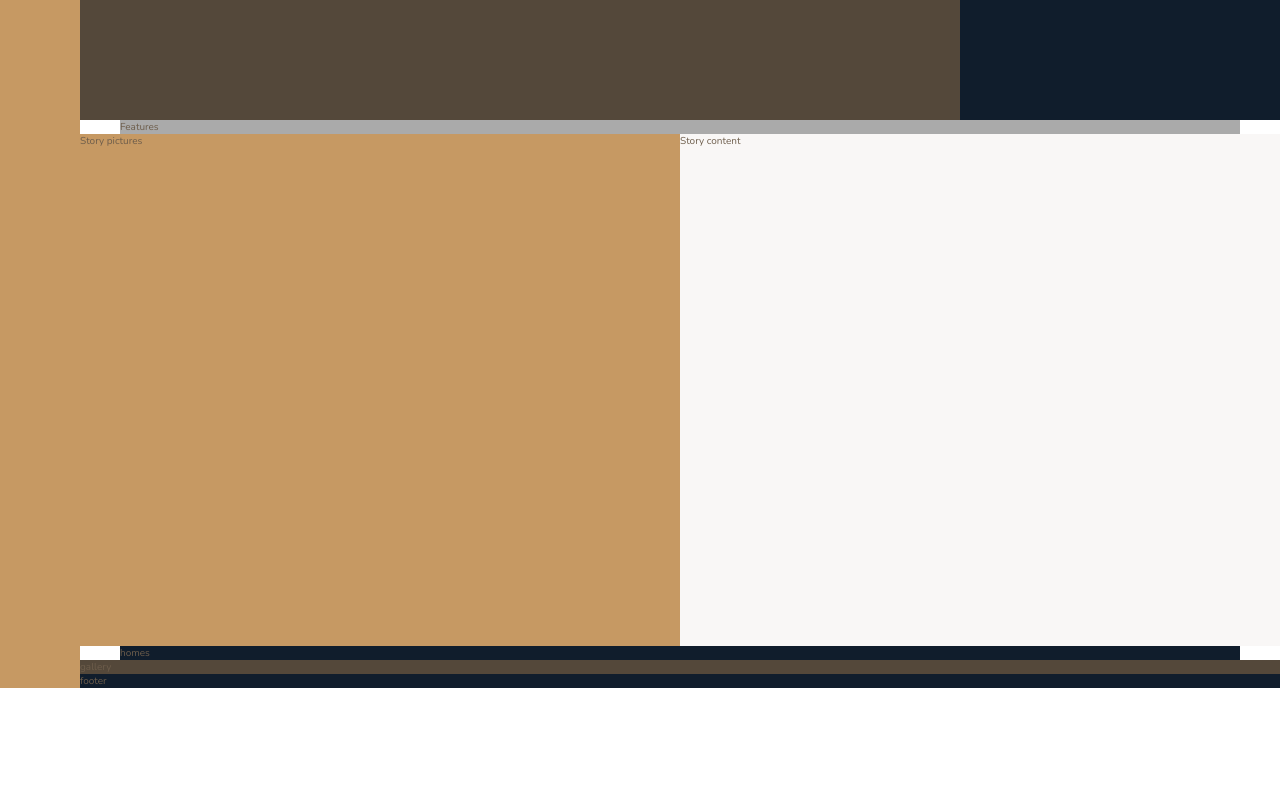
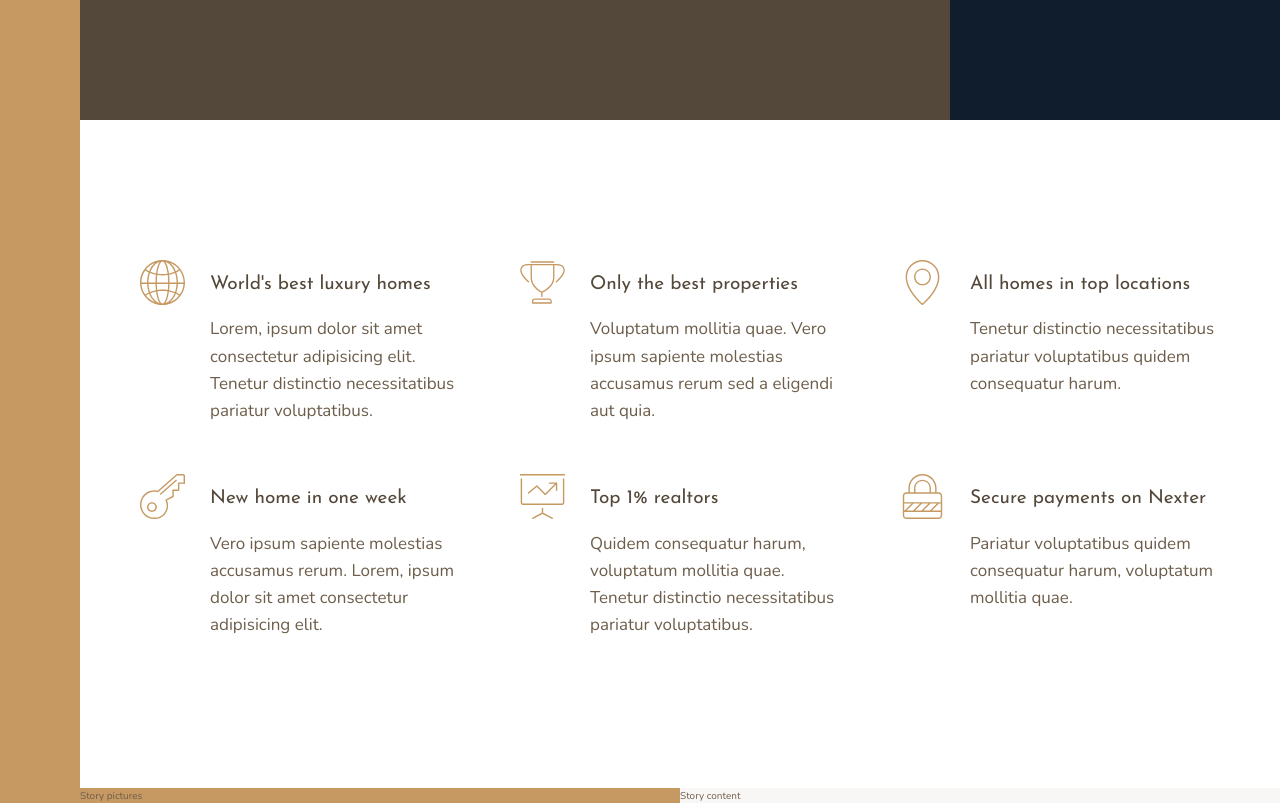
Before and after one commit to Unknown-0perator/Websites, a website: page Nexter/index.html in a window 1280 px wide. Shown: the part 520-1323 px from the top of the page. Before the commit the page ends 1208 px from the top, so only its background shows below. Drawn offline with nearby package versions, Linux system fonts and the light colour scheme.

Commit message:
Features section

```diff
--- a/Nexter/index.html
+++ b/Nexter/index.html
@@ -22,7 +22,52 @@
             Top 3 realtors
         </div>
         <section class="features">
-            Features
+            <div class="feature">
+                <svg class="feature__icon">
+                    <use xlink:href="img/sprite.svg#icon-global"></use>
+                </svg>
+                <h4 class="heading-4 heading-4--dark">World's best luxury homes</h4>
+                <p class="feature__text">Lorem, ipsum dolor sit amet consectetur adipisicing elit. Tenetur distinctio necessitatibus pariatur voluptatibus.</p>
+            </div>
+            <div class="feature">
+                <svg class="feature__icon">
+                    <use xlink:href="img/sprite.svg#icon-trophy"></use>
+                </svg>
+                <h4 class="heading-4 heading-4--dark">Only the best properties</h4>
+                <p class="feature__text">Voluptatum mollitia quae. Vero ipsum sapiente molestias accusamus rerum sed a eligendi aut quia.
+                </p>
+            </div>
+            <div class="feature">
+                <svg class="feature__icon">
+                    <use xlink:href="img/sprite.svg#icon-map-pin"></use>
+                </svg>
+                <h4 class="heading-4 heading-4--dark">All homes in top locations</h4>
+                <p class="feature__text">Tenetur distinctio necessitatibus pariatur voluptatibus quidem consequatur harum.
+                </p>
+            </div>
+            <div class="feature">
+                <svg class="feature__icon">
+                    <use xlink:href="img/sprite.svg#icon-key"></use>
+                </svg>
+                <h4 class="heading-4 heading-4--dark">New home in one week</h4>
+                <p class="feature__text">Vero ipsum sapiente molestias accusamus rerum. Lorem, ipsum dolor sit amet consectetur adipisicing elit.
+                </p>
+            </div>
+            <div class="feature">
+                <svg class="feature__icon">
+                    <use xlink:href="img/sprite.svg#icon-presentation"></use>
+                </svg>
+                <h4 class="heading-4 heading-4--dark">Top 1% realtors</h4>
+                <p class="feature__text">Quidem consequatur harum, voluptatum mollitia quae. Tenetur distinctio necessitatibus pariatur voluptatibus.
+                </p>
+            </div>
+            <div class="feature">
+                <svg class="feature__icon">
+                    <use xlink:href="img/sprite.svg#icon-lock"></use>
+                </svg>
+                <h4 class="heading-4 heading-4--dark">Secure payments  on Nexter</h4>
+                <p class="feature__text">Pariatur voluptatibus quidem consequatur harum, voluptatum mollitia quae.</p>
+            </div>
         </section>
         <div class="story__pictures">
             Story pictures
--- a/Nexter/sass/_base.scss
+++ b/Nexter/sass/_base.scss
@@ -31,6 +31,7 @@ body{
     font-family: $font-primary;
     color: $color-grey-dark-2;
     font-weight: 300;
+    line-height: 1.6;
 }
 
 .container{
--- a/Nexter/sass/_features.scss
+++ b/Nexter/sass/_features.scss
@@ -1,4 +1,27 @@
 .features{
-    background-color: $color-grey-light-2;
     grid-column: center-start/center-end;
+
+    margin: 15rem 0;
+    display: grid;
+    grid-template-columns: repeat(auto-fit, minmax(25rem, 1fr));
+    grid-gap: 6rem;
+    align-items: start;
 }
+.feature{
+    display: grid;
+    grid-template-columns: min-content 1fr;
+    grid-row-gap: 1.5rem;
+    grid-column-gap: 2.5rem;
+    &__icon{
+        fill: $color-primary;
+        width: 4.5rem;
+        height: 4.5rem;
+        grid-row: 1/ span 2;
+        transform: translateY(-1rem);
+
+    }
+    &__text{
+        font-size: 1.7rem;
+
+    }
+}
--- a/Nexter/sass/_typography.scss
+++ b/Nexter/sass/_typography.scss
@@ -0,0 +1,27 @@
+%heading{
+    font-family: $font-display;
+    font-weight: 400;
+}
+
+.heading-1{
+    @extend %heading;
+}
+.heading-2{
+    @extend %heading;
+}
+.heading-3{
+    @extend %heading;
+}
+.heading-4{
+   @extend %heading;
+   font-size: 1.9rem;
+
+   &--light {
+    color: $color-grey-light-1;
+   }
+   &--dark{
+    color: $color-grey-dark-1;
+   }
+
+
+}
```
Also changed, not shown: Nexter/css/style.css.
